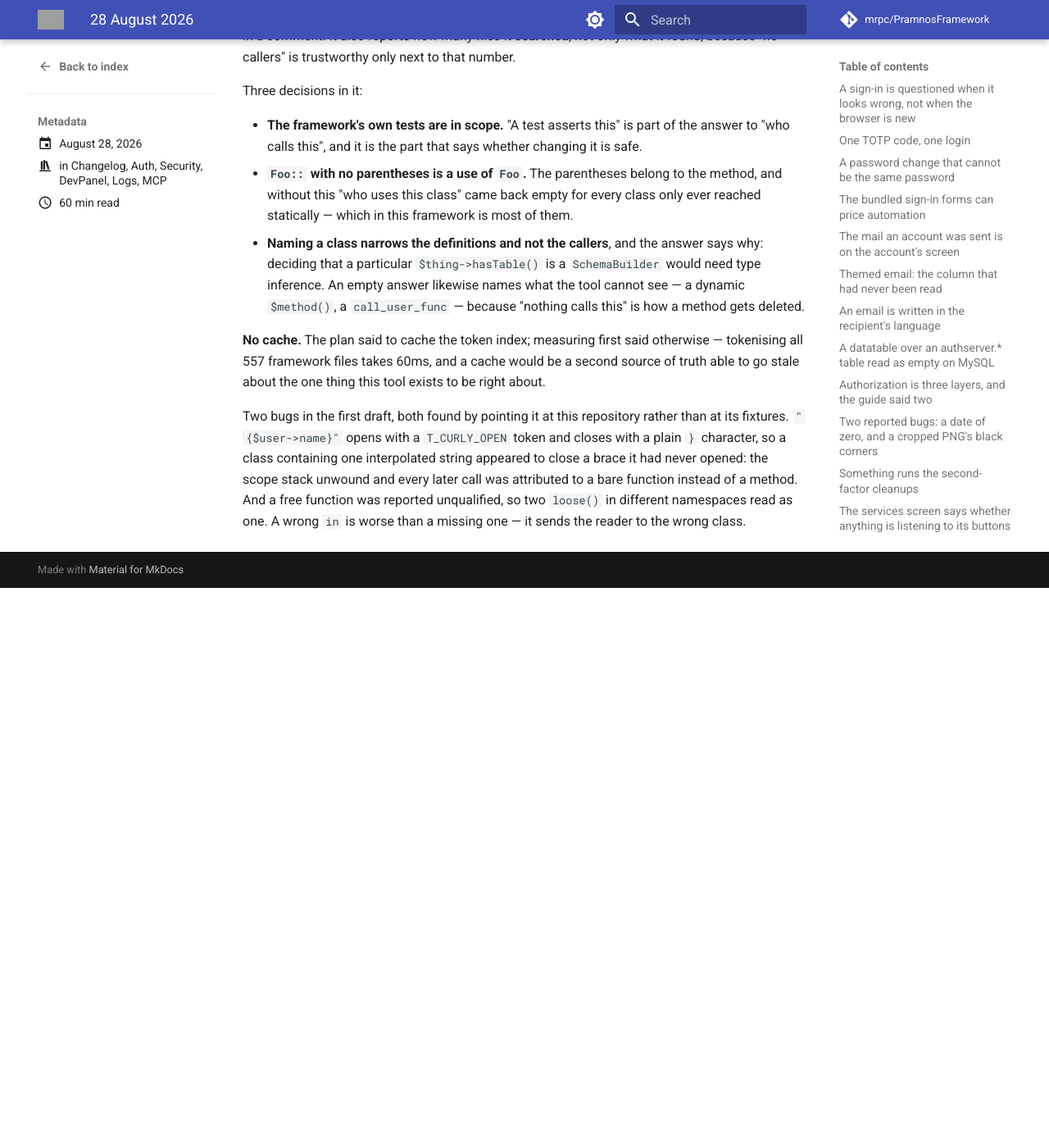
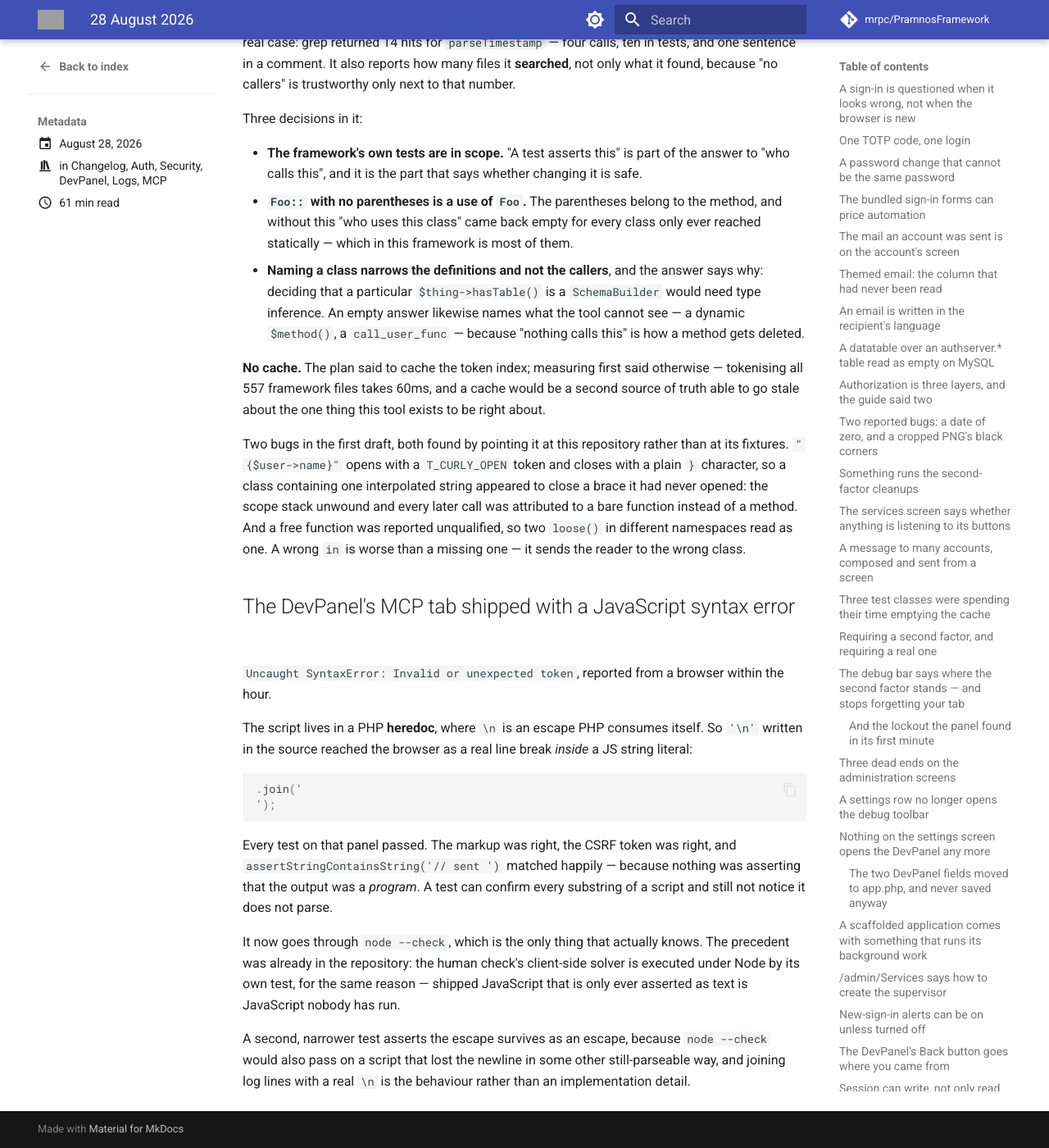
Before and after one commit to mrpc/PramnosFramework, an MkDocs documentation site: the page built from docs/version-history/posts/2026-08-28.md, in a window 1280 px wide and 1400 px high, scrolled down 38036 px. Shown: the whole window at 82% size. Built offline with MkDocs 1.6.1 and Material for MkDocs 9.7.7, drawn with Linux system fonts in a browser that asks for light colours; comment, search, counter and statistics services are not loaded; before the commit the page ends 38753 px from its top, so only the background shows below that; some of the changed text lies outside the part shown; grey boxes are pictures that could not be loaded.

Commit message:
fix(devpanel): the MCP tab's script is now valid JavaScript
`Uncaught SyntaxError: Invalid or unexpected token`. The script lives in a PHP heredoc,
where \n is an escape PHP consumes itself, so '\n' in the source reached the browser as a
real line break inside a JS string literal.

Every test on the panel passed — the markup, the token, and a substring assertion for
'// sent ' — because nothing asserted the output was a *program*. It goes through
`node --check` now, which is the only thing that knows. The precedent was already here:
the human check's solver is executed under Node by its own test, for the same reason.

````diff
--- a/docs/version-history/posts/2026-08-28.md
+++ b/docs/version-history/posts/2026-08-28.md
@@ -63,6 +63,7 @@ categories:
 - `mcp:serve` is not something a person could debug
 - An MCP tab in the DevPanel: the schema as a form, the answer on the page
 - `find-symbol`: the question grep cannot answer
+- The DevPanel's MCP tab shipped with a JavaScript syntax error
 
 <!-- more -->
 
@@ -1567,3 +1568,29 @@ opened: the scope stack unwound and every later call was attributed to a bare fu
 of a method. And a free function was reported unqualified, so two `loose()` in different
 namespaces read as one. A wrong `in` is worse than a missing one — it sends the reader to the
 wrong class.
+
+## The DevPanel's MCP tab shipped with a JavaScript syntax error
+
+`Uncaught SyntaxError: Invalid or unexpected token`, reported from a browser within the hour.
+
+The script lives in a PHP **heredoc**, where `\n` is an escape PHP consumes itself. So `'\n'`
+written in the source reached the browser as a real line break *inside* a JS string literal:
+
+```js
+.join('
+');
+```
+
+Every test on that panel passed. The markup was right, the CSRF token was right, and
+`assertStringContainsString('// sent ')` matched happily — because nothing was asserting that
+the output was a *program*. A test can confirm every substring of a script and still not notice
+it does not parse.
+
+It now goes through `node --check`, which is the only thing that actually knows. The precedent
+was already in the repository: the human check's client-side solver is executed under Node by
+its own test, for the same reason — shipped JavaScript that is only ever asserted as text is
+JavaScript nobody has run.
+
+A second, narrower test asserts the escape survives as an escape, because `node --check` would
+also pass on a script that lost the newline in some other still-parseable way, and joining log
+lines with a real `\n` is the behaviour rather than an implementation detail.
````
Also changed, not shown: other parts of docs/version-history/posts/2026-08-28.md (+1 -1 lines), 2 other files.
